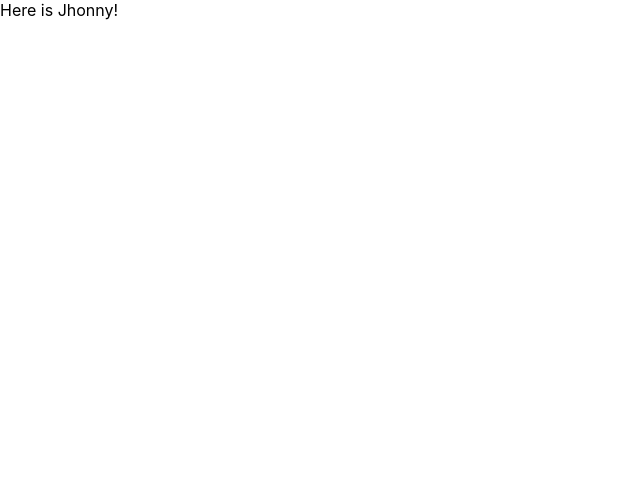
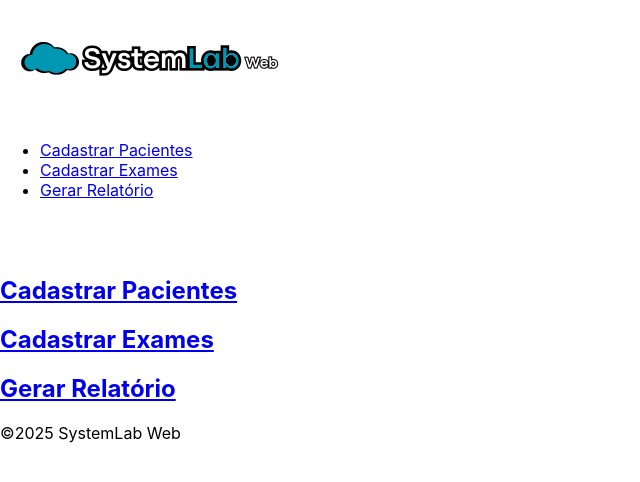
Before and after one commit to CoderRocha/systemlab-web, a React (Create React App) app: page /home in a window 1280 px wide. Shown: the top 482 px of the page, without its empty margins (0-640 px from the left). Built offline with nearby package versions, Linux system fonts and the light colour scheme; the HTML template or start-up script is replaced by a standard one.

Commit message:
added 'Home' component basic structure

```diff
--- a/src/App.js
+++ b/src/App.js
@@ -1,7 +1,7 @@
 import { BrowserRouter as Router, Routes, Route } from 'react-router-dom';
 
-import Login from './pages/login/Login'
-import Home from './pages/home/Home'
+import Login from './pages/login/Login.js'
+import Home from './pages/home/Home.js'
 
 function App() {
   return (
--- a/src/pages/home/Home.js
+++ b/src/pages/home/Home.js
@@ -1,7 +1,55 @@
-import React from 'react'
+import React from 'react';
 
-export default function home() {
+import styles from './Home.css';
+import Logo from '../../assets/Systemlab-logo.png'
+
+
+const Home = () => {
     return (
-        <div>Here is Jhonny!</div>
-    )
-}
+        <div className="systemlab-menu">
+            <img src={Logo} alt='SystemLab Web Logo' />
+            <header>
+                <a href="/home">
+                </a>
+                <nav>
+                    <ul>
+                        <li>
+                            <a href="/cadpac">Cadastrar Pacientes</a>
+                        </li>
+                        <li>
+                            <a href="/cadexam">Cadastrar Exames</a>
+                        </li>
+                        <li>
+                            <a href="/reports">Gerar Relatório</a>
+                        </li>
+                    </ul>
+                </nav>
+            </header>
+            <br />
+            <br />
+            <section id="cadastrar-pacientes">
+                <a href="/cadpac">
+                    <h2>Cadastrar Pacientes</h2>
+                </a>
+            </section>
+
+            <section id="cadastrar-exames">
+                <a href="/cadexam">
+                    <h2>Cadastrar Exames</h2>
+                </a>
+            </section>
+
+            <section id="gerar-relatorio">
+                <a href="/reports">
+                    <h2>Gerar Relatório</h2>
+                </a>
+            </section>
+
+            <footer>
+                <p>©2025 SystemLab Web</p>
+            </footer>
+        </div>
+    );
+};
+
+export default Home;
```
